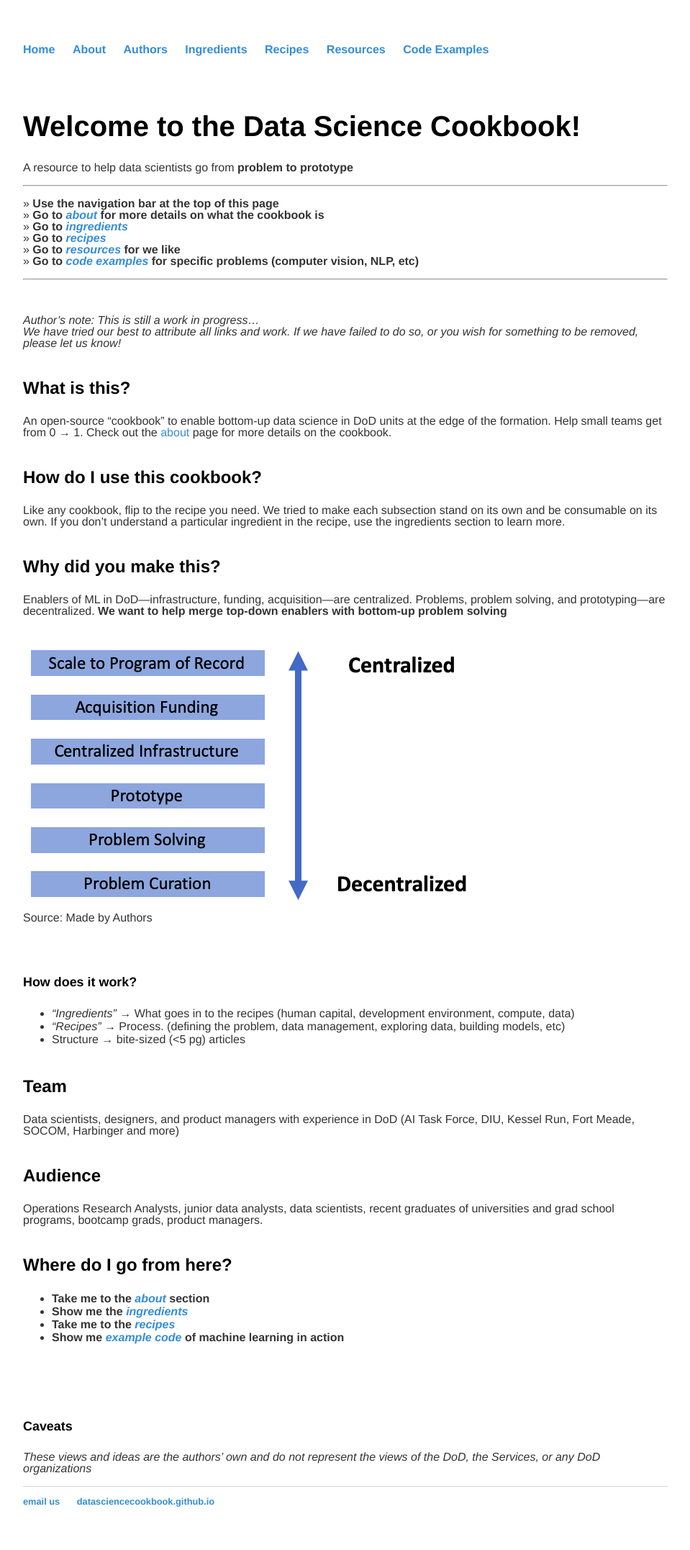
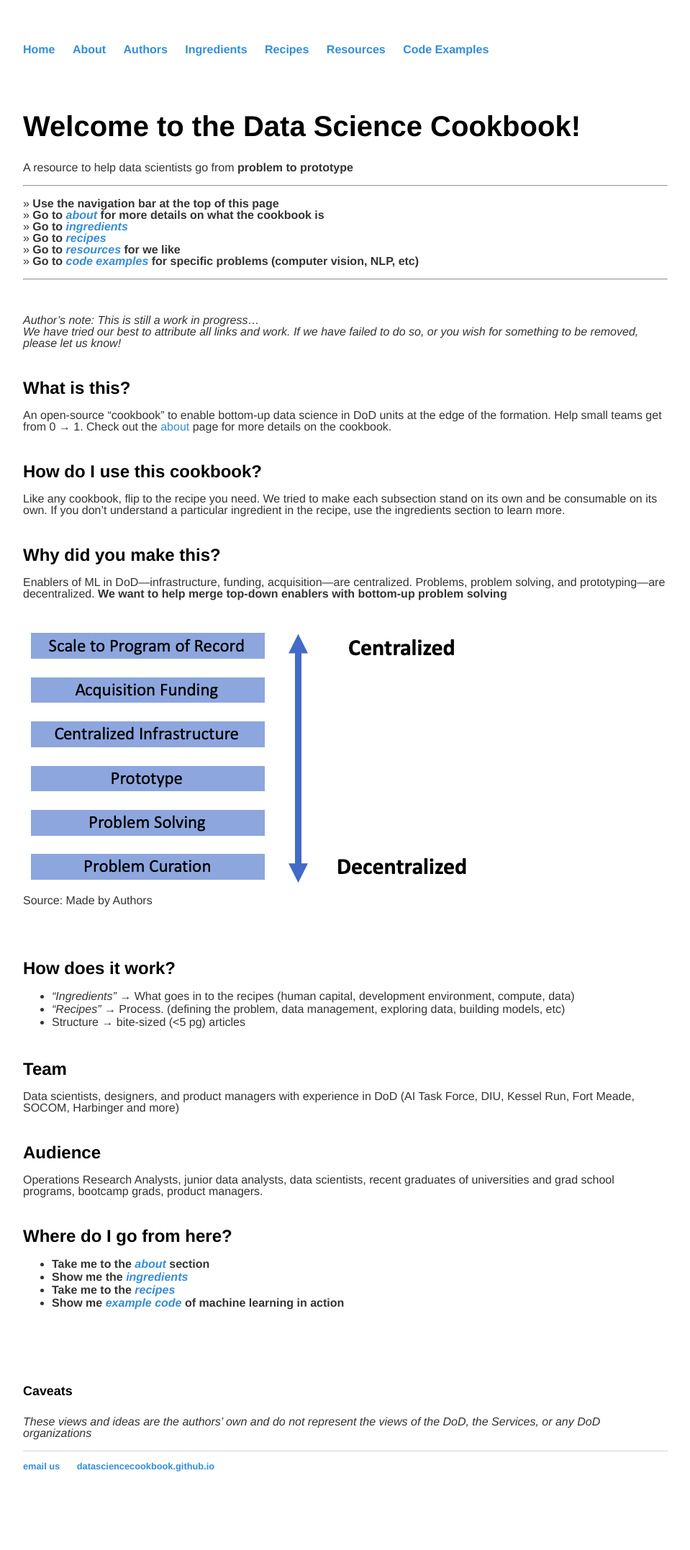
Before and after one commit to datasciencecookbook/datasciencecookbook.github.io, a Jekyll site: the page built from index.md, in a window 1280 px wide. Shown: the whole page at 72% size, without its empty margins (160-1119 px from the left). Built offline with Jekyll 4.4.1, drawn with Linux system fonts in a browser that asks for light colours; after the commit the page ends 2104 px from its top, so only the background shows below that.

Commit message:
spacing tweaks

```diff
--- a/css/main.css
+++ b/css/main.css
@@ -30,6 +30,7 @@
 h3 {
     font-size: 1.5em;
     font-family:'Helvetica', 'Arial', 'Sans-Serif';
+    margin-bottom: 10px;
 }
 h4 {
     font-size: 1.12em;
--- a/index.md
+++ b/index.md
@@ -44,7 +44,7 @@
 
 
 <br/><br/>
-#### How does it work?
+### How does it work?
 - _"Ingredients"_ → What goes in to the recipes (human capital, development environment, compute, data)
 - _"Recipes"_ → Process. (defining the problem, data management, exploring data, building models, etc)
 - Structure → bite-sized (<5 pg) articles
```
